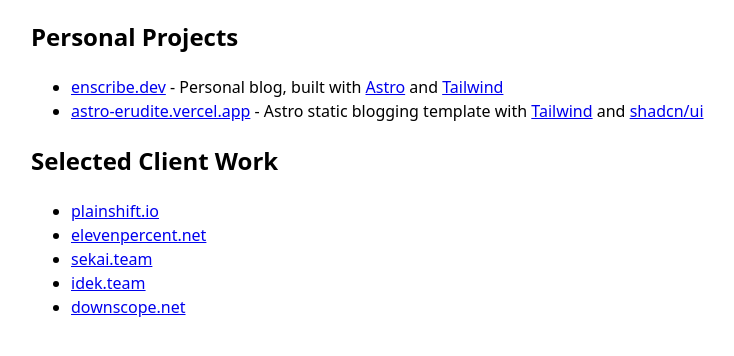
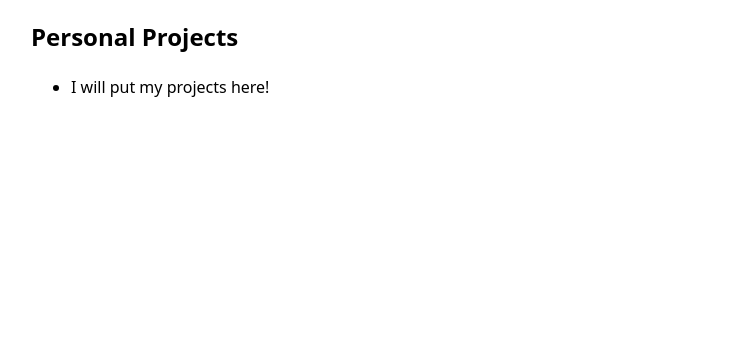
Before and after one commit to jktrns/portfolio, a plain HTML site: page projects/index.html in a window 1280 px wide. Shown: the part 112-468 px from the top of the page, without its empty margins (209-943 px from the left). Drawn offline with Linux system fonts and the light colour scheme.

Commit message:
chore: push

```diff
--- a/projects/index.html
+++ b/projects/index.html
@@ -17,17 +17,7 @@
     <h1>Projects</h1>
     <h2>Personal Projects</h2>
     <ul>
-        <li><a href="https://enscribe.dev" target="_blank">enscribe.dev</a> - Personal blog, built with <a href="https://astro.build" target="_blank">Astro</a> and <a href="https://tailwindcss.com" target="_blank">Tailwind</a></li>
-        <li><a href="https://astro-erudite.vercel.app" target="_blank">astro-erudite.vercel.app</a> - Astro static blogging template with <a href="https://tailwindcss.com" target="_blank">Tailwind</a> and <a href="https://ui.shadcn.com" target="_blank">shadcn/ui</a></li>
-    </ul>
-
-    <h2>Selected Client Work</h2>
-    <ul>
-        <li><a href="https://plainshift.io" target="_blank">plainshift.io</a></li>
-        <li><a href="https://elevenpercent.net" target="_blank">elevenpercent.net</a></li>
-        <li><a href="https://sekai.team" target="_blank">sekai.team</a></li>
-        <li><a href="https://idek.team" target="_blank">idek.team</a></li>
-        <li><a href="https://downscope-net.pages.dev" target="_blank">downscope.net</a></li>
+        <li>I will put my projects here!</li>
     </ul>
 </body>
 </html>
```
Also changed, not shown: contact/index.html (+1 -1 lines), resume/index.html (+1 -1 lines).
